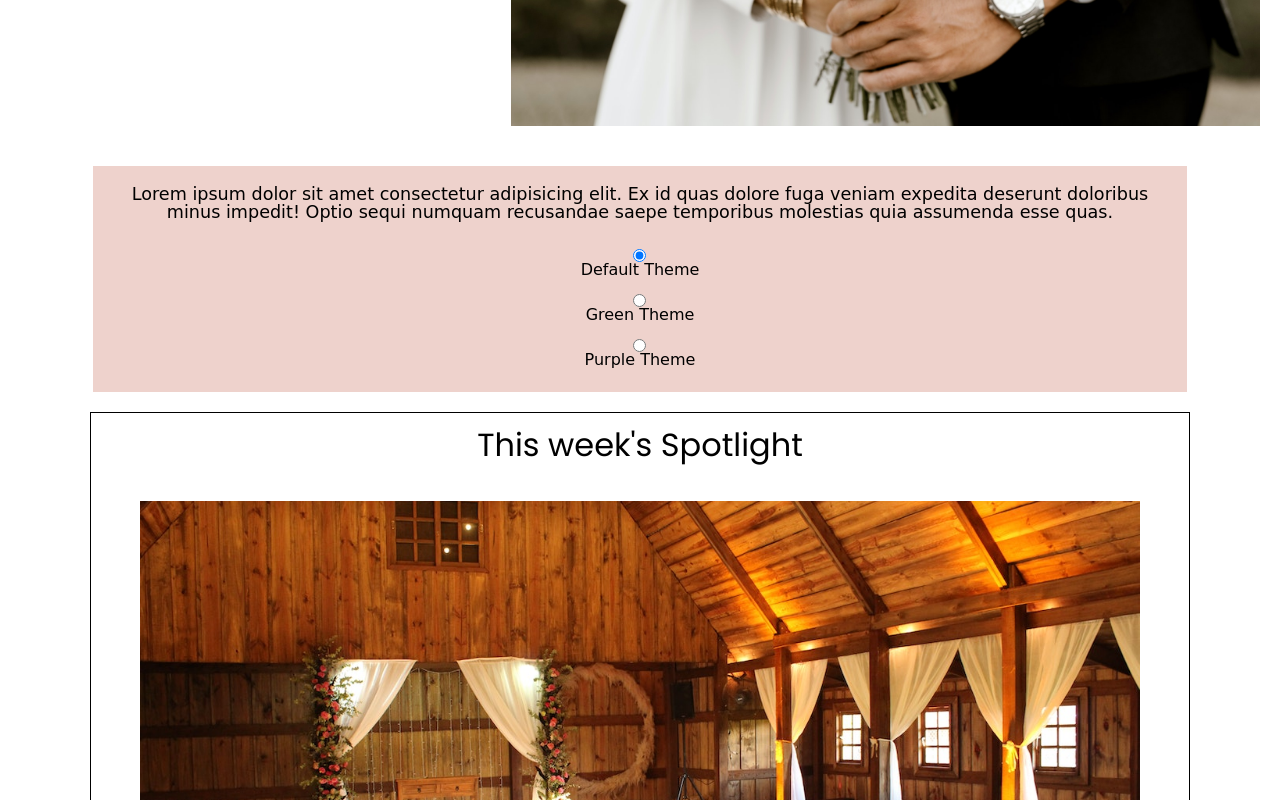
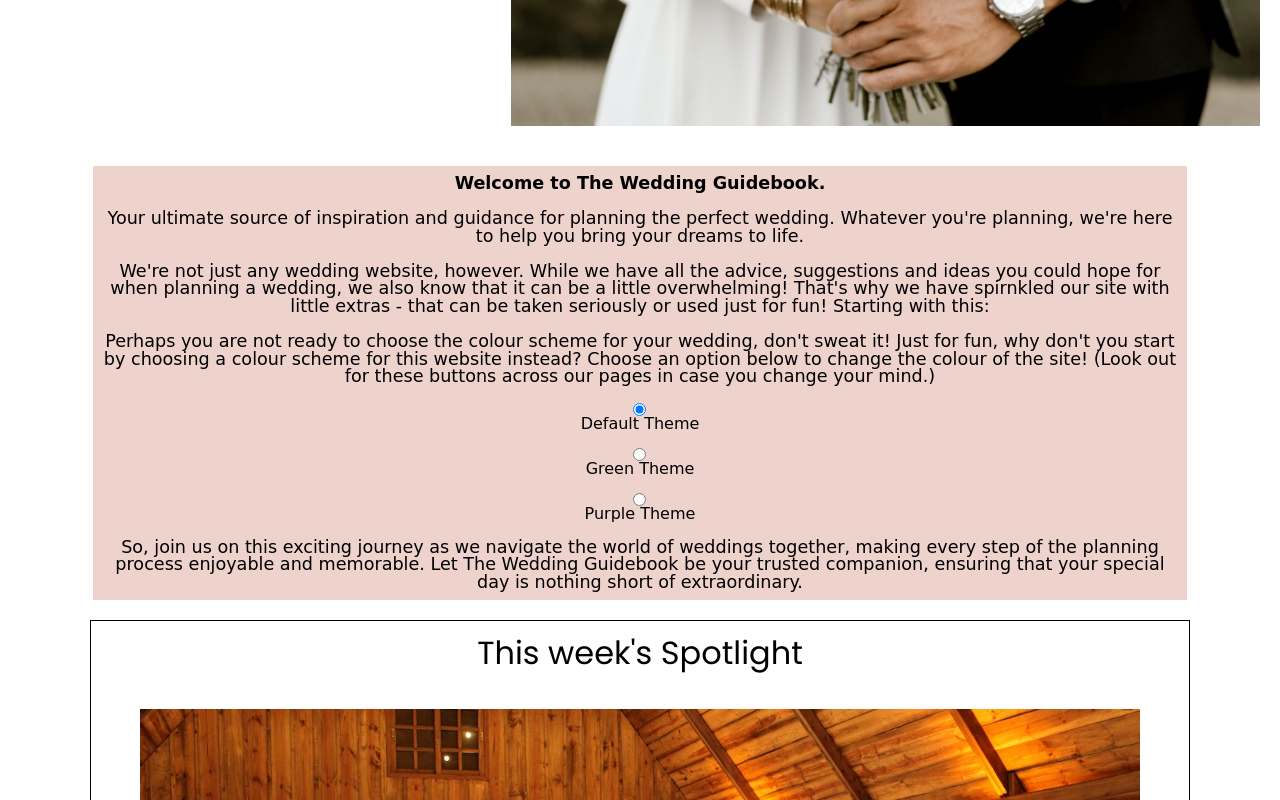
Before and after one commit to katy-ledgard/Project-201, a plain HTML site: page index.html in a window 1280 px wide. Shown: the part 572-1372 px from the top of the page. Drawn offline with Linux system fonts and the light colour scheme; a web font is replaced by a local one.

Commit message:
add content

```diff
--- a/CSS/style.css
+++ b/CSS/style.css
@@ -146,16 +146,19 @@ a:visited {
 }
 
 #bio p {
-  padding: 20px;
+  padding: .5em 0.6em;
+}
+
+.welcome {
+  font-weight: 600;
 }
 
 .choose-theme form {
   display: flex;
-  flex-direction: column;
-  align-items: center;
-  padding-bottom: 1em;
+  flex-direction: row;
+  justify-content: center;
+
 }
-
 
 .choose-theme2 form {
   display: flex;
@@ -362,6 +365,11 @@ footer {
   padding-bottom: .5em;
 }
 
+.about h3 {
+  font-size: 1.2em;
+  padding-top: .5em;
+}
+
 .about p {
   padding-top: .6em;
 }
--- a/index.html
+++ b/index.html
@@ -41,8 +41,13 @@
       <div class="container">
 
       <section id="bio" class="default">
-        <p>Lorem ipsum dolor sit amet consectetur adipisicing elit. Ex id quas dolore fuga veniam expedita deserunt doloribus minus impedit! Optio sequi numquam recusandae saepe temporibus molestias quia assumenda esse quas.</p>
-        <section class="choose-theme">
+        <p class="welcome">Welcome to The Wedding Guidebook.</p><p>Your ultimate source of inspiration and guidance for planning the perfect wedding. Whatever you're planning, we're here to help you bring your dreams to life. </p>
+
+         <p> We're not just any wedding website, however. While we have all the advice, suggestions and ideas you could hope for when planning a wedding, we also know that it can be a little overwhelming! That's why we have spirnkled our site with little extras - that can be taken seriously or used just for fun! Starting with this: </p>
+
+         <p>Perhaps you are not ready to choose the colour scheme for your wedding, don't sweat it! Just for fun, why don't you start by choosing a colour scheme for this website instead? Choose an option below to change the colour of the site! (Look out for these buttons across our pages in case you change your mind.)</p>
+
+          <section class="choose-theme">
           <form>
             <div>
             <label>
@@ -78,6 +83,9 @@
             </label>
           </form>
         </section>
+        <p> So, join us on this exciting journey as we navigate the world of weddings together, making every step of the planning process enjoyable and memorable. Let The Wedding Guidebook be your trusted companion, ensuring that your special day is nothing short of extraordinary.</p>
+
+
       </section>
       <section class="spotlight">
            <h2>This week's Spotlight</h2>
```
Also changed, not shown: JS/song.js (+27 -14 lines), about.html (+17 -1 lines), song.html (+1 -0 lines), 1 other file.
